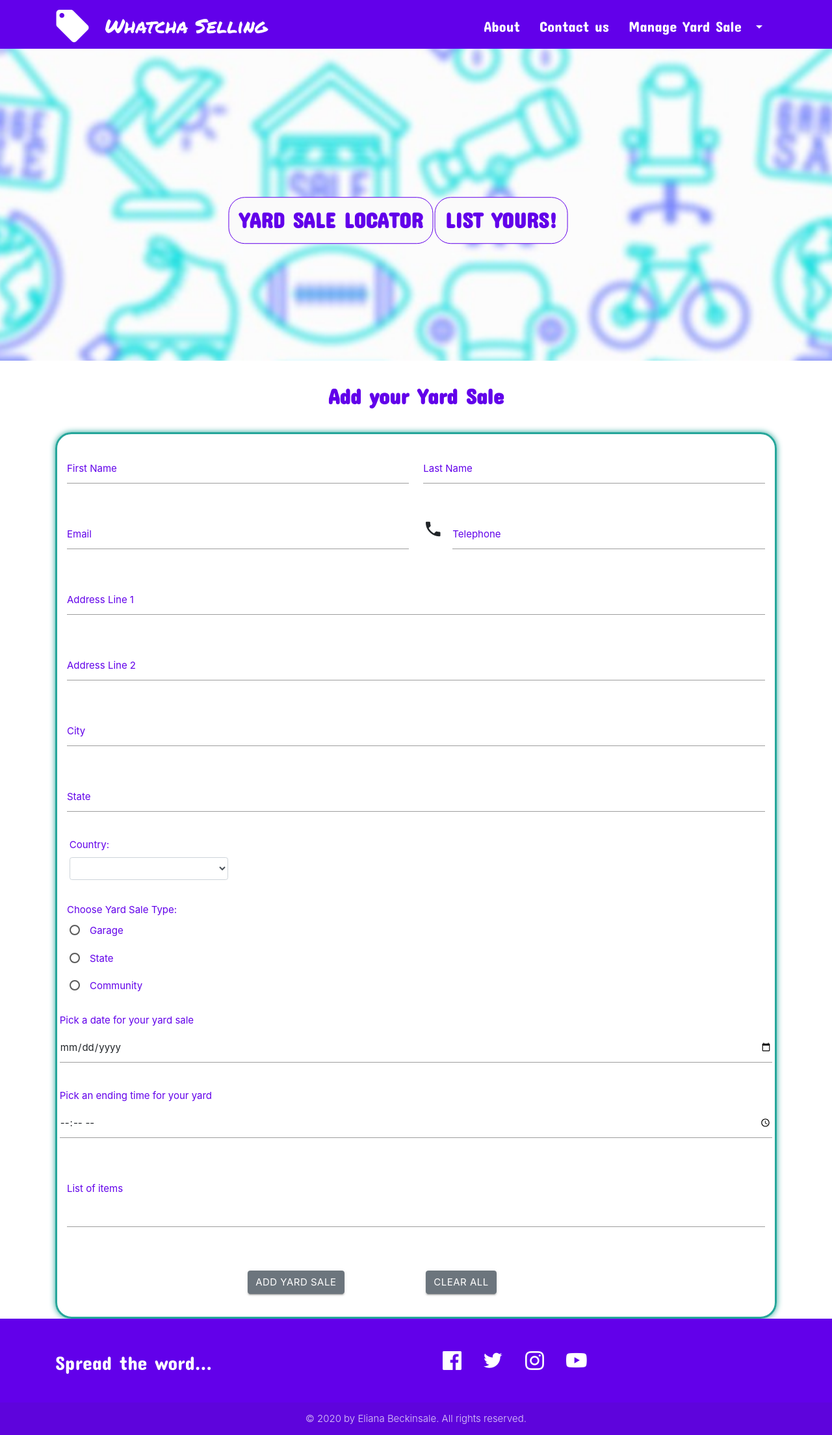
After one commit to EliBec/my--first-data-centric-development-milestone-project, a Flask app: template templates/addyardsales.html in a window 1280 px wide. The commit adds this page. Shown: the whole page at 65% size. Run offline with Flask 2, Linux system fonts and the light colour scheme; the template is opened without the code that fills it, so the values that code supplies are empty; some libraries are stand-ins or nearby versions.

Commit message:
Added addyardsales.html and appropriate css code for this page

```diff
--- a/app.py
+++ b/app.py
@@ -76,7 +76,8 @@ def get_yardsales():
 
 @app.route('/add_yardsales')
 def add_yardsales():
-    return render_template('addyardsales.html')
+    countries = mongo.db.countries.find()
+    return render_template('addyardsales.html', countries=countries)
 
 
 @app.route('/updatedelete_yardsales')
--- a/static/css/style.css
+++ b/static/css/style.css
@@ -85,13 +85,33 @@ nav .brand-logo {
   padding: 15px;
 }
 
-.main-title2 > h1 {
+.main-title2 > h1, .page-heading-title {
   font-family: 'Concert One', cursive, Helvetica;
   font-size: 2.2em;
   font-weight:bold;
   margin:auto;
 }
 
+
+.page-heading-title {
+    color:#6200ea;
+    text-align: center;
+}
+
+.add-yardsale-form-wrap{
+    /*background: #fafafa;*/
+    border-top-left-radius: 25px;
+    border-top-right-radius: 25px;
+    border-bottom-left-radius: 25px;
+    border-bottom-right-radius: 25px;
+    border: 3px /*#6200ea*/ #26a69a solid;
+    padding: 15px;
+    -webkit-box-shadow: 0 0 10px #26a69a;
+    -moz-box-shadow: 0 0 10px #26a69a;
+     box-shadow: 0 0 10px #26a69a;
+    -o-box-shadow: 0 0 10px #26a69a;
+    -ms-box-shadow: 0 0 10px  #26a69a;
+}
 
 /* Pending improvement! */
 .clear-gap {
@@ -102,9 +122,9 @@ nav .brand-logo {
 }
 
 label {
-    font-size: 1.4rem;
+    font-size: 1.2rem;
     font-weight:400;
-    color:#6200ea;
+    color:#6200ea !important;
 }
 
 #search-btn, #clearsearch-btn{
--- /dev/null
+++ b/templates/addyardsales.html
@@ -0,0 +1,119 @@
+{% extends "base.html" %}
+{% block content %}
+    <div class="container">
+        <div class="section">
+            <div class="row">
+                <div class="col-lg-12 col-md-12 col-sm-12">
+                    <h2 class="page-heading-title">Add your Yard Sale</h2>
+                </div>
+            </div>
+        </div>
+        <div class="add-yardsale-form-wrap">
+        <div class="row">
+            <form action ="#" class="col s12">
+                <div class="row">
+                    <div class="input-field col s6">
+                        <input id="first_name" type="text" class="validate">
+                        <label class="label" for="first_name">First Name</label>
+                    </div>
+                    <div class="input-field col s6">
+                        <input id="last_name" type="text" class="validate">
+                        <label class="label" for="last_name">Last Name</label>
+                    </div>
+                </div>
+                <div class="row">
+                    <div class="input-field col s6">
+                        <input id="email" type="email" class="validate">
+                        <label class="label" for="email">Email</label>
+                    </div>
+                    <div class="input-field col s6">
+                        <i class="material-icons prefix">phone</i>
+                        <input id="telephone" type="tel" class="validate">
+                        <label class="label" for="telephone">Telephone</label>
+                    </div>
+                </div>
+                <div class="row">
+                    <div class="input-field col s12">
+                    <input id="address1" type="text" class="validate">
+                    <label class="label" for="address_1">Address Line 1</label>
+                    </div>
+                </div>
+                <div class="row">
+                    <div class="input-field col s12">
+                    <input id="address2" type="text" class="validate">
+                    <label class="label" for="address_2">Address Line 2</label>
+                    </div>
+                </div>
+                <div class="row">
+                    <div class="input-field col s12">
+                    <input id="city" type="text" class="validate">
+                    <label class="label" for="city">City</label>
+                    </div>
+                </div>
+                <div class="row">
+                    <div class="input-field col s12">
+                    <input id="state" type="text" class="validate">
+                    <label class="label" for="state">State</label>
+                    </div>
+                </div>
+                <div class="row">
+                    <div class="col-lg-3 col-md-6 col-sm-12">
+                        <div class="form-group">
+                            <label class="label" style="font-size: 1rem;" for="countrycode"> Country: </label>
+                            <select name="countrycode" class="form-control" id="countrycode">
+                            <option value=""></option>
+                            <option value="All">All</option>
+                            {% for country in countries %}
+                            <option value="{{country.code}}">{{country.code}}</option>
+                            {% endfor %}
+                            </select>
+                        </div>
+                    </div>
+                </div>
+                <div>
+                    <label class="label" style="font-size: 1rem;" > Choose Yard Sale Type: </label>
+                    <br>
+                    <p>
+                        <input class="with-gap" name="group1" type="radio" id="garagetype"  />
+                        <label style = "color: #26a69a;" for="garagetype">Garage</label>
+                    </p>
+                    <p>
+                        <input class="with-gap" name="group1" type="radio" id="statetype"  />
+                        <label style = "color: #26a69a;" for="statetype">State</label>
+                    </p>
+                    <p>
+                        <input class="with-gap" name="group1" type="radio" id="communitytype"  />
+                        <label style = "color: #26a69a;" for="communitytype">Community</label>
+                    </p>
+                </div>
+                <br>
+                <div class = "row">
+                    <label class="label" style="font-size: 1rem;" >Pick a date for your yard sale</label>
+                    <input type="date" class="datepicker" id="saledate" name="saledate" for="saledate">
+                </div>
+                <div class = "row">
+                    <label class="label" style="font-size: 1rem;"> Pick an ending time for your yard </label>
+                    <input type="time" id="saletime" name="saletime" for="saletime">
+                </div>
+                <div class="row">
+                    <div class="input-field col s12">
+                        <textarea id="itemlist" class="materialize-textarea"></textarea>
+                        <label class="label" for="itemlist">List of items</label>
+                    </div>
+                </div>
+            </form>
+        </div>
+
+        <div class="row">
+            <div class="col-lg-3 col-md-6 col-sm-12"></div>
+            <div class="col-lg-3 col-md-6 col-sm-6">
+                <button type="Submit" id="add-sale-btn" class="btn btn-secondary">Add Yard Sale</button>
+            </div>
+            <div class="col-lg-3 col-md-6 col-sm-6">
+                <button type="button" id="clear-all-btn" class="btn btn-secondary">Clear All</button>
+            </div>
+            <div class="col-lg-3 col-md-6 col-sm-12"></div>
+        </div>
+        </div>
+    </div>
+{% endblock %}
--- a/templates/base.html
+++ b/templates/base.html
@@ -40,6 +40,16 @@
             </nav>
         </div>
     </header>
+    <div class="row">
+        <div class="col s12 banner-image">
+            <div class="main-title">
+                <h1>YARD SALE LOCATOR</h1>
+            </div>
+            <div class="main-title2">
+                <h1>LIST YOURS!</h1>
+            </div>
+        </div>
+    </div>
     {% block content %}
     {% endblock %}
     <footer class="page-footer #6200ea deep-purple accent-4">
```
Also changed, not shown: templates/getyardsales.html (+5 -5 lines), templates/add_yardsales.html (deleted).
